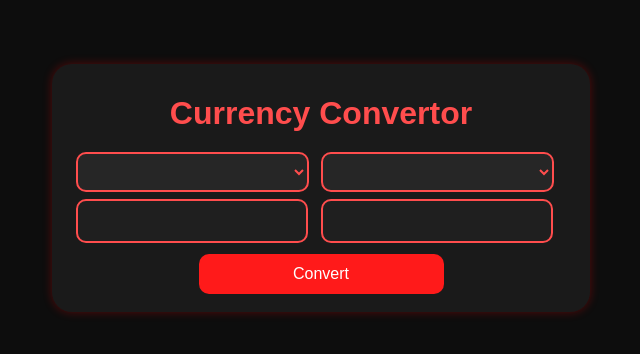
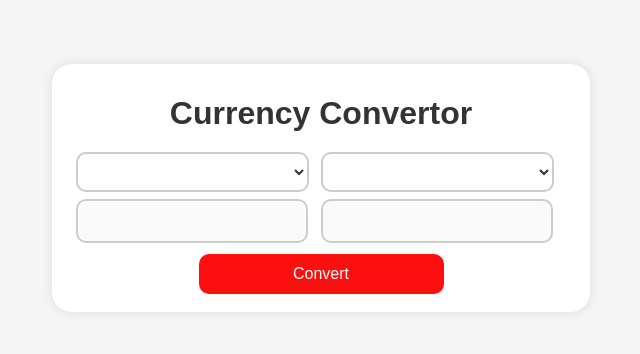
Before and after one commit to Moses-beniyel/currency-convertor, a plain HTML site: page index.html in a window 1280 px wide. Shown: the part 212-566 px from the top of the page, without its empty margins (319-959 px from the left). Drawn offline with Linux system fonts and the light colour scheme; no server answers.

Commit message:
changes in css

```diff
--- a/style.css
+++ b/style.css
@@ -1,7 +1,7 @@
 html,
 body {
   font-family: 'Poppins', sans-serif;
-  background-color: #0d0d0d; /* deep black */
+  background-color: #f5f5f5; /* light gray background */
   margin: 0;
   padding: 0;
   box-sizing: border-box;
@@ -15,15 +15,15 @@ body {
 }
 
 .container {
-  background-color: #1a1a1a; /* dark grey-black */
+  background-color: #ffffff; /* pure white */
   padding: 10px 24px;
   border-radius: 20px;
   width: 490px;
-  box-shadow: 0 0 10px rgba(255, 0, 0, 0.3); /* subtle red glow */
+  box-shadow: 0 0 12px rgba(0, 0, 0, 0.1);
 }
 
 h1 {
-  color: #ff4d4d; /* bright red */
+  color: #333333;
   text-align: center;
   margin-bottom: 0.5em;
   font-family: sans-serif;
@@ -43,12 +43,12 @@ select {
   height: 40px;
   font-size: 1.2em;
   cursor: pointer;
-  background-color: #262626; /* dark dropdown */
-  color: #ff4d4d;
+  background-color: #ffffff;
+  color: #333333;
   margin: 0.2em 0;
   padding: 0 1em;
   border-radius: 10px;
-  border: 2px solid #ff4d4d;
+  border: 2px solid #cccccc;
   outline: none;
 }
 
@@ -58,9 +58,9 @@ input {
   font-size: 1em;
   margin: 0.2em 0;
   border-radius: 10px;
-  border: 2px solid #ff4d4d;
-  background: #1f1f1f;
-  color: #ffcccc;
+  border: 2px solid #cccccc;
+  background: #fafafa;
+  color: #333333;
   outline: none;
   padding: 0 1em;
 }
@@ -73,7 +73,7 @@ input {
 button {
   width: 50%;
   height: 40px;
-  background-color: #ff1a1a; /* red button */
+  background-color: #fc0f0f;
   color: white;
   border-radius: 10px;
   border: none;
@@ -84,5 +84,5 @@ button {
 }
 
 button:hover {
-  background-color: #cc0000;
+  background-color: #388e3c;
 }
```
Also changed, not shown: inner.html (added).
